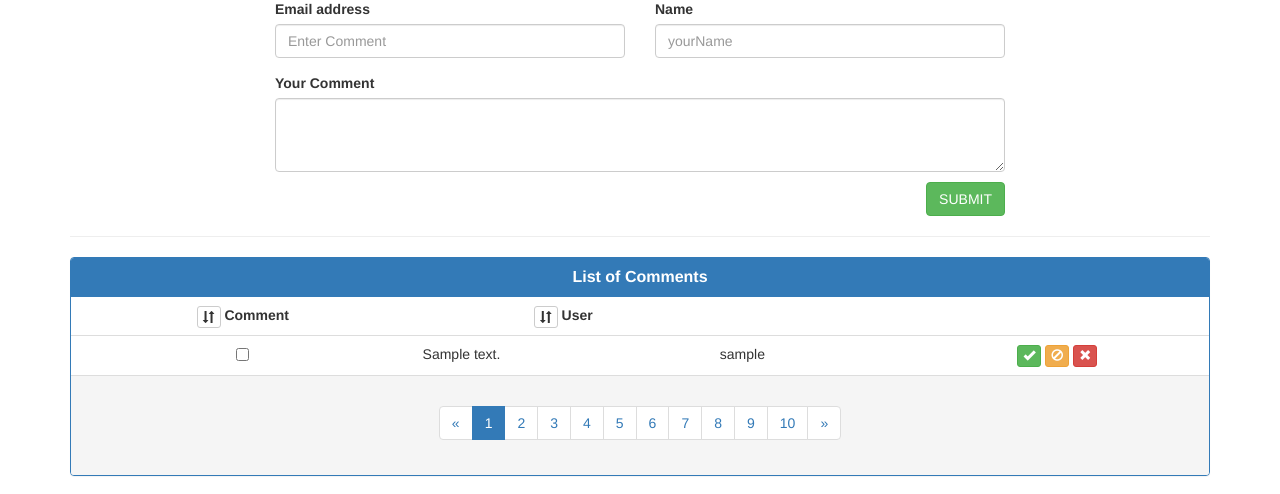
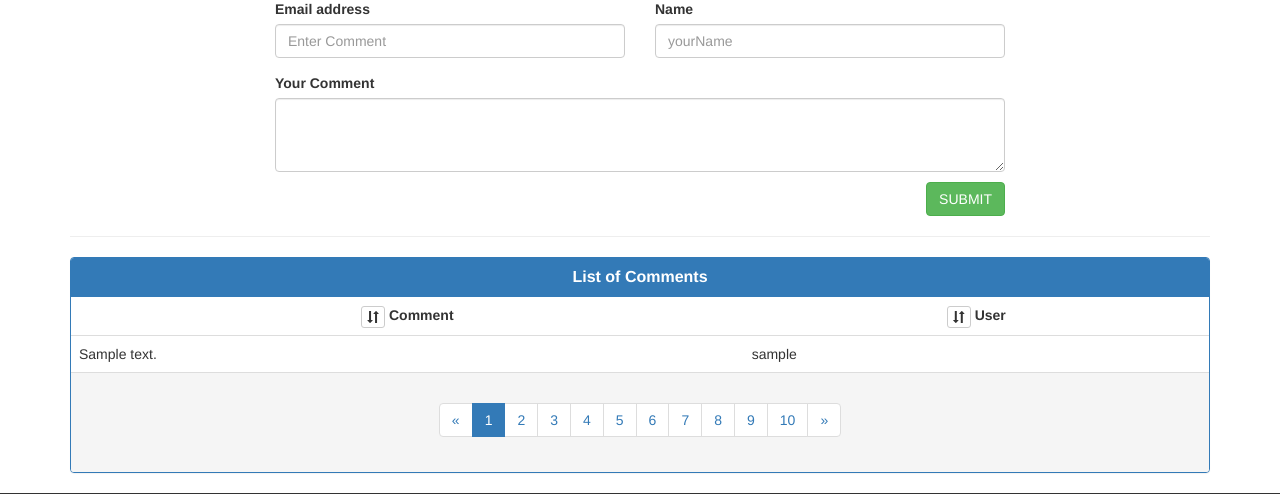
Before and after one commit to smasher35/PHP_TAG_FORCE, a PHP site: the page made by AINET/projectDetails.php in a window 1280 px wide. Shown: the part 1507-2001 px from the top of the page. Run offline with PHP 8.4, Linux system fonts and the light colour scheme; data comes from the database, SQL or seed files in the repository; tables that the repository leaves empty hold one stand-in row (values such as "Sample post"); data that the repository does not hold is empty; some libraries are stand-ins or nearby versions.

Commit message:
minor bug
arranjo da tabela dos comentários

```diff
--- a/AINET/MVC/Views/projects/projectDetails.view.php
+++ b/AINET/MVC/Views/projects/projectDetails.view.php
@@ -206,14 +206,8 @@
                             <!-- TODO: substituir pelo foeach a percorrer os comentários existentes -->
                             <?php foreach ($commentsList as $comment) { ?>
                                 <tr>
-                                    <td align="center"><input type="checkbox"></td>
                                     <td><?=$comment->comment?></td>
                                     <td><?=$comment->user_name?></td>
-                                    <td align="center">
-                                        <button class="btn  btn-success btn-xs" data-toggle="tooltip" data-placement="bottom" title="Aprove"><span class="glyphicon glyphicon-ok"></span></button>
-                                        <button class="btn btn-warning btn-xs" data-toggle="tooltip" data-placement="bottom" title="Reject"><span class="glyphicon glyphicon-ban-circle"></span></button>
-                                        <button class="btn btn-danger btn-xs" data-toggle="tooltip" data-placement="bottom" title="Delete"><span class="glyphicon glyphicon-remove"></span></button>
-                                    </td>
                                 </tr>
                             <?php } ?>
                         </table>
```
